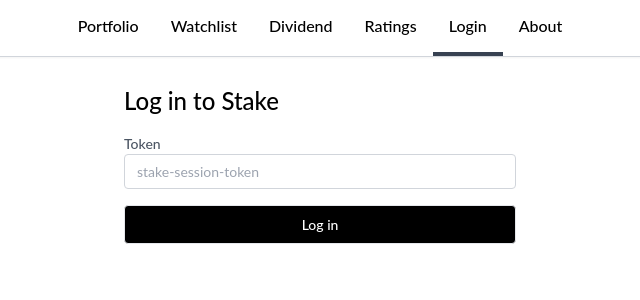
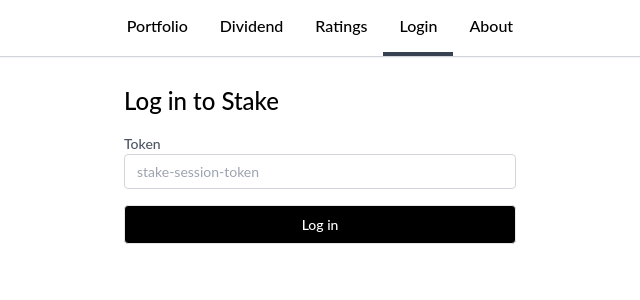
Before and after one commit to minho42/stake, a React (Create React App) app in the folder frontend/: page /login in a window 1280 px wide. Shown: the top 300 px of the page, without its empty margins (320-960 px from the left). Built offline with nearby package versions, Linux system fonts and the light colour scheme; no server answers.

Commit message:
remove unused watchlist

```diff
--- a/frontend/src/components/Navbar.js
+++ b/frontend/src/components/Navbar.js
@@ -38,14 +38,6 @@
             }`}
           >
             portfolio
-          </Link>
-          <Link
-            to="/watchlist"
-            className={`flex items-center h-full font-medium px-2 sm:px-4 py-3 cursor-pointer border-b-4 hover:bg-gray-100 capitalize gap-1 ${
-              pathname === "/watchlist" ? " border-gray-700" : "border-transparent"
-            }`}
-          >
-            watchlist
           </Link>
           <Link
             to="/dividend"
```
